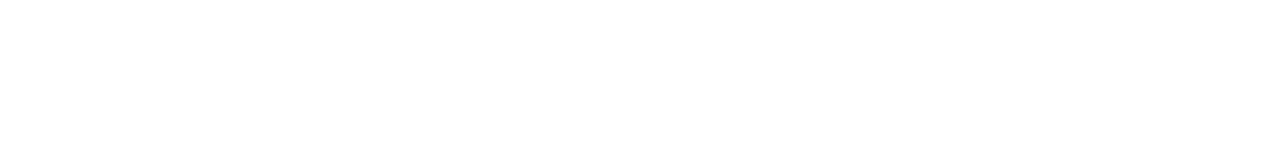
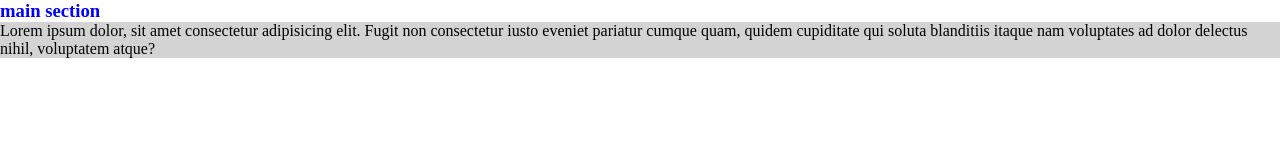
Before and after one commit to mohannadhanafi/git-workshop, a plain HTML site: page index.html in a window 1280 px wide. Drawn offline with Linux system fonts and the light colour scheme.

Commit message:
add-main-section-to-html-and-its-styles relate #3

```diff
--- a/index.html
+++ b/index.html
@@ -1,12 +1,22 @@
 <!DOCTYPE html>
 <html lang="en">
+
 <head>
     <meta charset="UTF-8">
     <meta name="viewport" content="width=device-width, initial-scale=1.0">
     <meta http-equiv="X-UA-Compatible" content="ie=edge">
+    <link rel="stylesheet" href="style.css">
     <title>Git Workshop</title>
 </head>
+
 <body>
+    <main class="main--section">
+        <h3>main section</h3>
+        <p>Lorem ipsum dolor, sit amet consectetur adipisicing elit. Fugit non consectetur iusto eveniet pariatur
+            cumque quam, quidem cupiditate qui soluta blanditiis itaque nam voluptates ad dolor delectus nihil,
+            voluptatem atque?</p>
+    </main>
 
 </body>
+
 </html>
--- a/style.css
+++ b/style.css
@@ -2,3 +2,11 @@
     padding: 0;
     margin: 0;
 }
+
+.main--section h3 {
+    color: blue;
+}
+
+.main--section p {
+    background-color: lightgray;
+}
```
